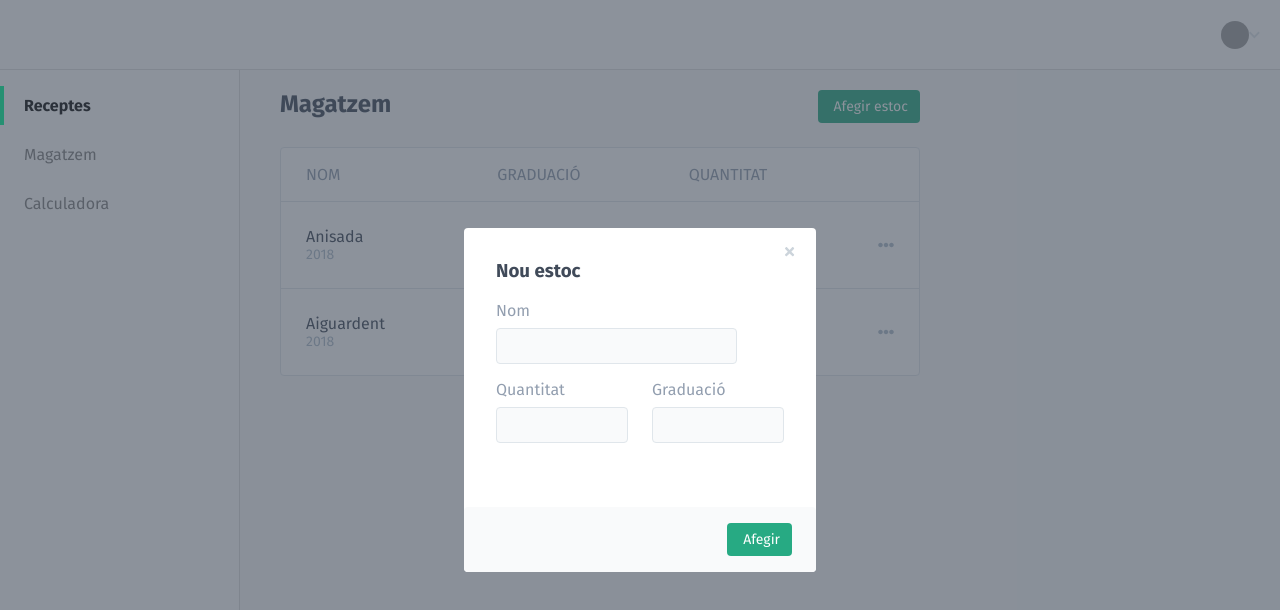
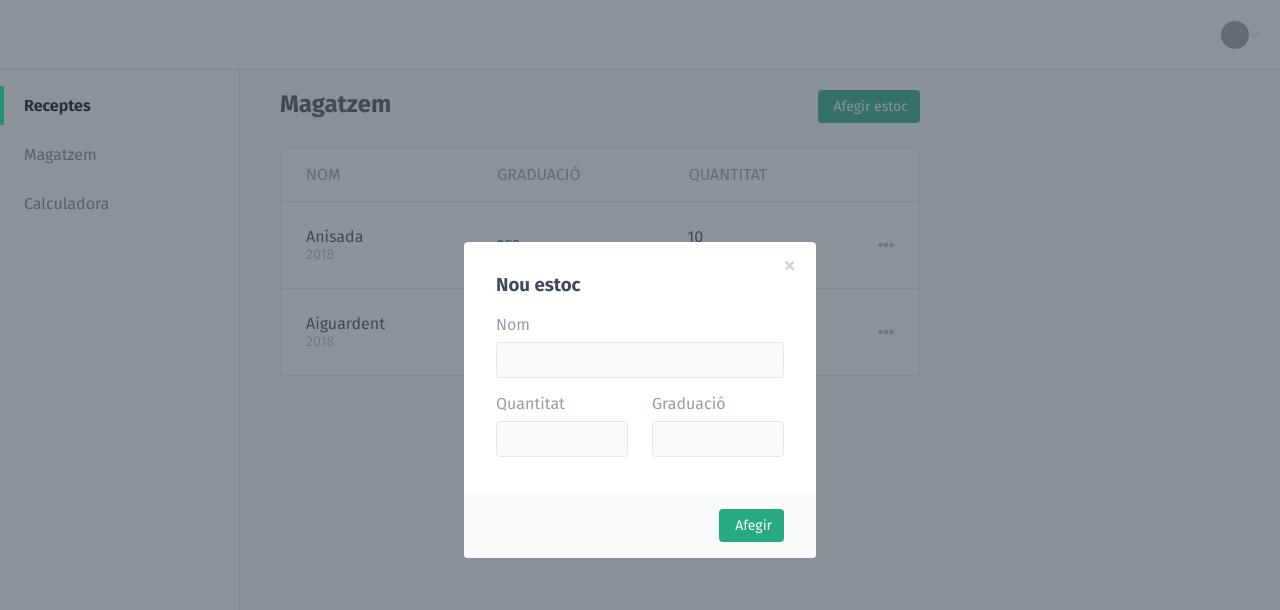
Before and after one commit to sauloperez/ratafiapp, a React (Create React App) app: page /store in a window 1280 px wide. Shown: the top 610 px of the page. Built offline with nearby package versions, Linux system fonts and the light colour scheme; grey boxes are pictures that could not be loaded.

Commit message:
Make field full-width and fix paddings in form

```diff
--- a/src/AddStockModal.jsx
+++ b/src/AddStockModal.jsx
@@ -13,9 +13,9 @@ function AddStockDialog(props) {
       }
       {...props}
     >
-      <Field label="Nom" />
-      <Field label="Quantitat" style={{ width: "50%" }} />
-      <Field label="Graduació" style={{ width: "50%" }} />
+      <Field label="Nom" style={{ width: '100%' }} />
+      <Field label="Quantitat" style={{ width: '50%' }} />
+      <Field label="Graduació" style={{ width: '50%' }} />
     </Modal>
   );
 }
--- a/src/Modal.scss
+++ b/src/Modal.scss
@@ -15,8 +15,8 @@
   }
 
   &__Body {
-    padding: 0 20px;
-    padding-bottom: 32px;
+    padding: 0 20px 20px 20px;
+    padding-bottom: 20px;
     width: 100%;
     display: flex;
     flex-wrap: wrap;
@@ -24,8 +24,7 @@
 
   &__ButtonGroup {
     background-color: $gray-100;
-    padding: 16px 24px 16px 0;
-    margin-top: 16px;
+    padding: 16px 32px;
     display: flex;
     flex-direction: row-reverse;
     border-radius: $border-radius;
```
